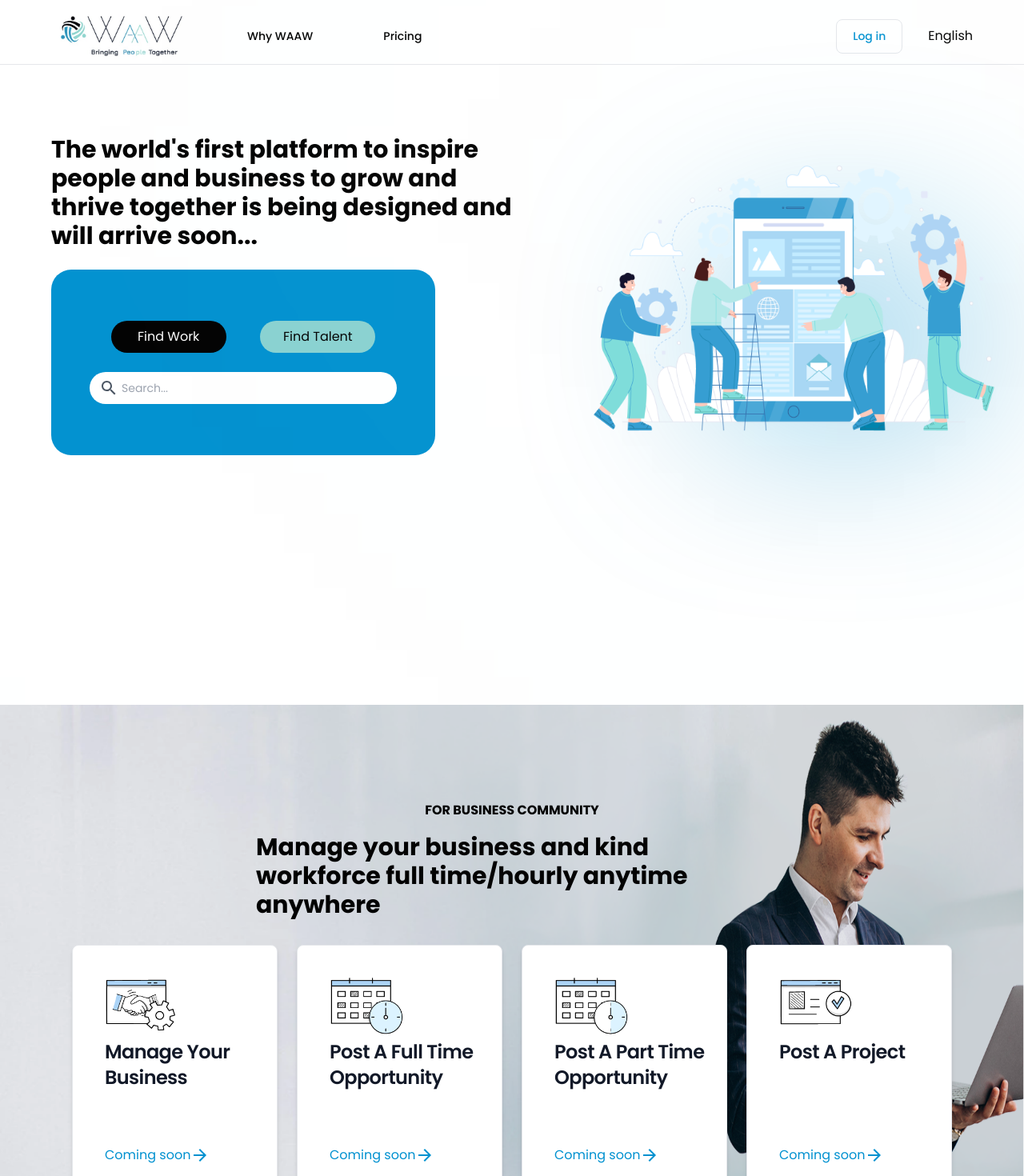
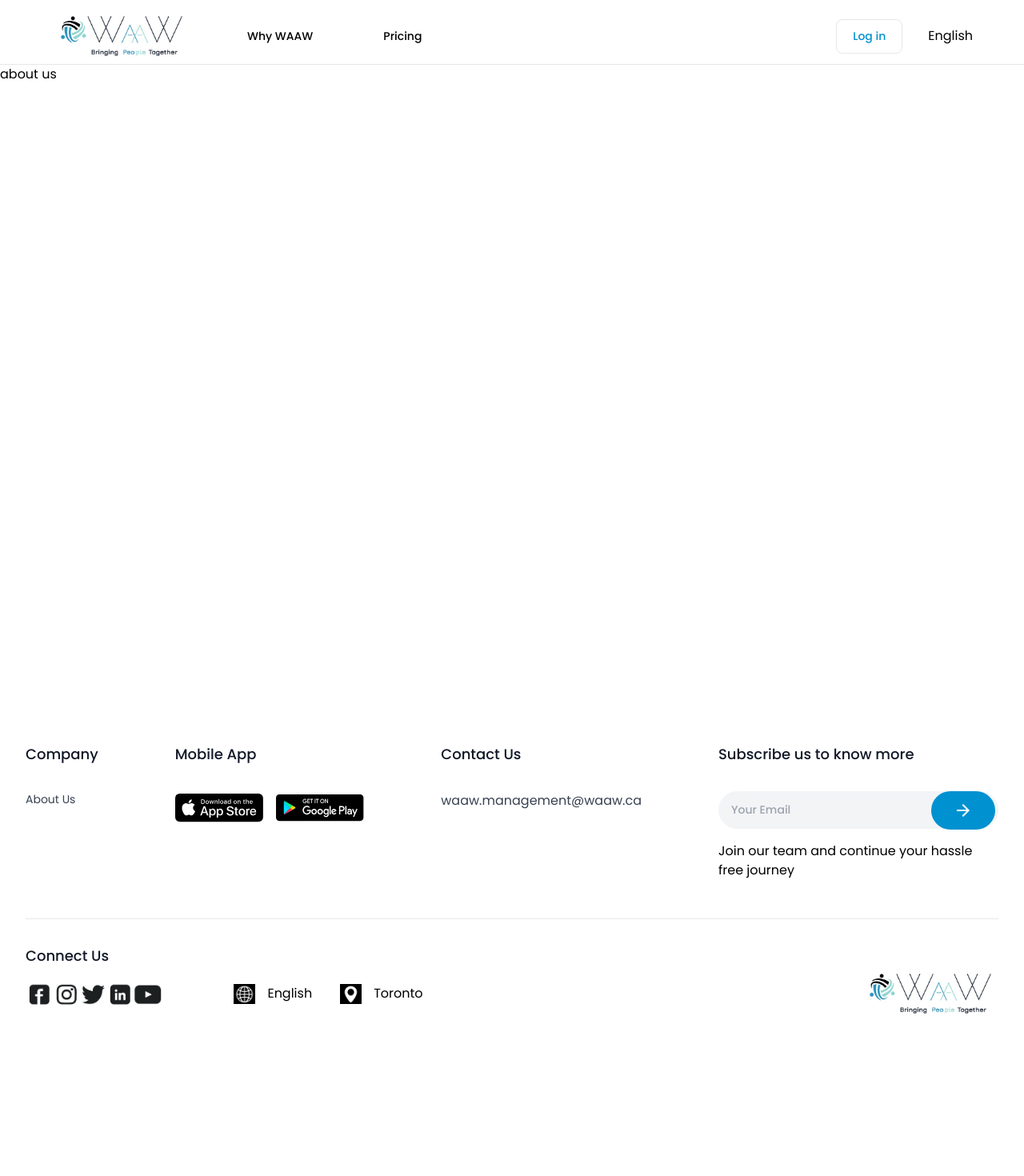
Before and after one commit to Surinder07/working-ui, a React (Vite) app: page /why-waaw in a window 1280 px wide. Shown: the top 1470 px of the page at 80% size. After the commit the page ends 1307 px from the top, so only its background shows below. Built offline with nearby package versions, Linux system fonts and the light colour scheme.

Commit message:
footer changes, email link, routing added

```diff
--- a/package.json
+++ b/package.json
@@ -15,7 +15,8 @@
     "@mui/material": "^5.10.9",
     "react": "^18.2.0",
     "react-dom": "^18.2.0",
-    "react-icons": "^4.4.0"
+    "react-icons": "^4.4.0",
+    "react-router-dom": "^6.4.2"
   },
   "devDependencies": {
     "@types/react": "^18.0.17",
--- a/src/App.jsx
+++ b/src/App.jsx
@@ -1,15 +1,60 @@
+// import styles from "./style";
+// import {
+//   Navbar,
+//   Hero,
+//   BusinessContainer,
+//   TalentContainer,
+//   Footer,
+// } from "./components";
+// import { height } from "@mui/system";
+// const App = () => (
+//   <div className="bg-primary w-full overflow-hidden">
+//     <div className={`${styles.paddingX} ${styles.flexCenter} h-[90px]`}>
+//       <div className={`${styles.boxWidth}`}>
+//         <Navbar />
+//       </div>
+//     </div>
+//     <hr className="mt-[-10px] bg-black" />
+
+//     <div className={`bg-primary ${styles.flexStart} h-[100vh]`}>
+//       <div className={`${styles.boxWidth}`}>
+//         <Hero />
+//       </div>
+//     </div>
+
+//     <div className={`bg-primary ${styles.flexStart} lg:h-[100vh]`}>
+//       <div className={`${styles.boxWidth}`}>
+//         <BusinessContainer />
+//       </div>
+//     </div>
+
+//     <div className={`bg-primary ${styles.flexStart} lg:h-[100vh]`}>
+//       <div className={`${styles.boxWidth}`}>
+//         <TalentContainer />
+//       </div>
+//     </div>
+
+//     <div className={`bg-primary ${styles.flexStart}`}>
+//       <div className={`${styles.boxWidth}`}>
+//         <Footer />
+//       </div>
+//     </div>
+//   </div>
+// );
+
+// export default App;
+
+import React from "react";
+import { BrowserRouter as Router, Route, Routes } from "react-router-dom";
+import { Footer, Navbar } from "./components";
+import AboutUs from "./pages/AboutUs";
+import Home from "./pages/Home";
+import Pricing from "./pages/Pricing";
 import styles from "./style";
-import {
-  Navbar,
-  Hero,
-  BusinessContainer,
-  TalentContainer,
-  Footer,
-} from "./components";
-import { height } from "@mui/system";
-// import TalentContainer from "./components/TalentContainer";
-// import Footer from "./components/Footer";
-const App = () => (
+
+const App = () => {
+  return (
+    <Router>
       <div className="bg-primary w-full overflow-hidden">
         <div className={`${styles.paddingX} ${styles.flexCenter} h-[90px]`}>
           <div className={`${styles.boxWidth}`}>
@@ -18,23 +63,11 @@ const App = () => (
         </div>
         <hr className="mt-[-10px] bg-black" />
 
-    <div className={`bg-primary ${styles.flexStart} h-[100vh]`}>
-      <div className={`${styles.boxWidth}`}>
-        <Hero />
-      </div>
-    </div>
-
-    <div className={`bg-primary ${styles.flexStart} lg:h-[100vh]`}>
-      <div className={`${styles.boxWidth}`}>
-        <BusinessContainer />
-      </div>
-    </div>
-
-    <div className={`bg-primary ${styles.flexStart} lg:h-[100vh]`}>
-      <div className={`${styles.boxWidth}`}>
-        <TalentContainer />
-      </div>
-    </div>
+        <Routes>
+          <Route path="/" element={<Home />} />
+          <Route path="/why-waaw" element={<AboutUs />} />
+          <Route path="/pricing" element={<Pricing />} />
+        </Routes>
 
         <div className={`bg-primary ${styles.flexStart}`}>
           <div className={`${styles.boxWidth}`}>
@@ -42,6 +75,8 @@ const App = () => (
           </div>
         </div>
       </div>
+    </Router>
   );
+};
 
 export default App;
--- a/src/assets/index.js
+++ b/src/assets/index.js
@@ -28,6 +28,7 @@ import Location from "./Location.png";
 import Close from "./close.png";
 import icon_5 from "./5icon.png";
 import icon_6 from "./6icon.png";
+import S1 from "./S1.png";
 
 export {
   card,
@@ -56,5 +57,6 @@ export {
   Location,
   Close,
   icon_5,
-  icon_6
+  icon_6,
+  S1
 };
--- a/src/components/Card.jsx
+++ b/src/components/Card.jsx
@@ -8,13 +8,15 @@ const Card = ({ icon, text }) => {
       <h5 className="mb-2 flex-1 text-2xl font-semibold tracking-tight text-gray-900  ml-[16px]">
         {text}
       </h5>
-      <a
+      {/* <a
         href="#"
         className="inline-flex items-center text-[#0091D0] hover:underline mt-[40px] ml-[16px]"
-      >
+      > */}
+      <p className="inline-flex items-center text-[#0091D0] mt-[40px] ml-[16px]">
         Coming soon
         <span>{<ArrowForward />}</span>
-      </a>
+      </p>
+      {/* </a> */}
     </div>
   );
 };
--- a/src/components/Footer.jsx
+++ b/src/components/Footer.jsx
@@ -1,5 +1,6 @@
 import { ArrowForward } from "@mui/icons-material";
 import React from "react";
+import { Link } from "react-router-dom";
 import {
   apple,
   facebook,
@@ -18,8 +19,8 @@ const Footer = () => {
   return (
     <div>
       <footer aria-label="Site Footer" className="bg-white">
-        <div className="mx-auto max-w-6xl px-10 sm:px-6 lg:px-8">
-          <div className="mt-12 grid grid-cols-1 gap-8 sm:grid-cols-2 lg:grid-cols-4">
+        <div className="mx-auto max-w-7xl px-10 sm:px-6 lg:px-8">
+          <div className="mt-12 grid grid-cols-1 gap-8 sm:grid-cols-2 lg:flex lg:flex-row lg:gap-[96px]">
             <div className="text-center sm:text-left">
               <p className="text-lg font-medium text-gray-900 font-poppins">
                 Company
@@ -27,16 +28,14 @@ const Footer = () => {
 
               <nav aria-label="Footer About Nav" className="mt-8">
                 <ul className="space-y-4 text-sm">
-                  <li>
-                    <a
+                  <Link
+                    to="/why-waaw"
                     className="text-gray-700 transition hover:text-gray-700/75 font-poppins"
-                      href="/"
                   >
                     About Us
-                    </a>
-                  </li>
+                  </Link>
 
-                  <li>
+                  {/* <li>
                     <a
                       className="text-gray-700 transition hover:text-gray-700/75 font-poppins"
                       href="/"
@@ -61,12 +60,12 @@ const Footer = () => {
                     >
                       Legal
                     </a>
-                  </li>
+                  </li> */}
                 </ul>
               </nav>
             </div>
 
-            <div className="text-center sm:text-left">
+            {/* <div className="text-center sm:text-left">
               <p className="text-lg font-medium text-gray-900 font-poppins">
                 Resources
               </p>
@@ -110,6 +109,29 @@ const Footer = () => {
                   </li>
                 </ul>
               </nav>
+            </div> */}
+
+            <div className="text-center sm:text-left">
+              <p className="text-lg font-medium text-gray-900 font-poppins">
+                Mobile App
+              </p>
+
+              <div className="flex flex-row gap-4 mt-8">
+                  <a href="">
+                    <img
+                      src={apple}
+                      alt="google_play"
+                      className="w-[128.86px] h-[42.05px] object-contain mr-5 cursor-pointer"
+                    />
+                  </a>
+                  <a href="">
+                    <img
+                      src={google}
+                      alt="google_play"
+                      className="w-[128.86px] h-[42.05px] object-contain mr-5 cursor-pointer"
+                    />
+                  </a>
+                </div>
             </div>
 
             <div className="text-center sm:text-left ">
@@ -117,11 +139,9 @@ const Footer = () => {
                 Contact Us
               </p>
 
-              <nav aria-label="Footer Resources Nav">
-                <a href="#" className="font-poppins">
-                  waaw.management@waaw.ca
-                </a>
-                <h3 className="font-bold text-black mt-[38px] font-poppins">
+              <nav aria-label="Footer Resources Nav"  className="mt-8">
+                <a href="mailto:waaw.management@waaw.ca" className="text-gray-700 transition hover:text-gray-700/75">waaw.management@waaw.ca</a>
+                {/* <h3 className="font-bold text-black mt-[38px] font-poppins">
                   Mobile App
                 </h3>
                 <div className="flex flex-row gap-4">
@@ -139,7 +159,7 @@ const Footer = () => {
                       className="w-[128.86px] h-[42.05px] object-contain mr-5 cursor-pointer"
                     />
                   </a>
-                </div>
+                </div> */}
               </nav>
             </div>
 
@@ -171,7 +191,7 @@ const Footer = () => {
                 </div>
                 <h3 className="font-poppins mt-4">
                   {" "}
-                  Join our team and continue your hassle journey
+                  Join our team and continue your hassle free journey
                 </h3>
               </nav>
             </div>
@@ -242,19 +262,19 @@ const Footer = () => {
                   </a>
                 </div>
               </div>
-              <div className="links flex">
+              <div className="links flex flex-1 ml-[90px]">
                 <a href="#">
                   <img
                     src={Globe}
                     alt="Globe"
                     style={{
                       height: 25,
-                      marginRight: 25,
+                      marginRight: 15,
                       backgroundColor: "black",
                     }}
                   />
                 </a>
-                <h3 href="#" style={{ marginRight: 15 }}>
+                <h3 href="#" style={{ marginRight: 35 }}>
                   English
                 </h3>
                 <a href="#">
@@ -263,7 +283,7 @@ const Footer = () => {
                     alt="Location"
                     style={{
                       height: 25,
-                      marginRight: 25,
+                      marginRight: 15,
                       backgroundColor: "black",
                     }}
                   />
@@ -274,11 +294,13 @@ const Footer = () => {
               </div>
 
               <div>
+                <Link to="/">
                   <img
                     src={logo}
                     alt="hoobank"
                     className="w-[173px] h-[66px] sm:flex hidden"
                   />
+                </Link>
               </div>
             </div>
           </div>
--- a/src/components/Hero.jsx
+++ b/src/components/Hero.jsx
@@ -11,15 +11,14 @@ const Hero = () => {
     >
       <div className={`flex-1 flex items-start flex-col xl:px-0 sm:px-16 px-6`}>
         {/* <div className="flex flex-row items-center py-[6px] mb-2">
-          <p className={`${styles.paragraph}`}>
-            WE ARE THE WORLDS FIRST PLATFORM
-          </p>
+          <p className={`${styles.paragraph}`}>Coming soon</p>
         </div> */}
 
         <h3 className="text-3xl font-bold ">
-        The world's first platform to inspire people and business to grow and thrive together is being designed and will arrive soon...
+          The world's first platform to inspire people and business to grow and
+          thrive together
         </h3>
-        <div className="bg-[#0091D0] mt-6 flex flex-col justify-center align-center rounded-[25px] gap-6 px-[4rem] py-[3rem] sm:px-[11rem] sm:py-[5rem] md:px-[4rem] md:py-[3rem] lg:px-[3rem] lg:py-[4rem] searchcontainer">
+        <div className="bg-[#0091D0] mt-[60px] flex flex-col justify-center align-center rounded-[25px] gap-6 px-[4rem] py-[3rem] sm:px-[11rem] sm:py-[5rem] md:px-[4rem] md:py-[3rem] lg:px-[3rem] lg:py-[4rem] searchcontainer">
           <div className="flex flex-row gap-4 justify-evenly align-center">
             <div>
               <input
--- a/src/components/Navbar.jsx
+++ b/src/components/Navbar.jsx
@@ -6,17 +6,19 @@ import { navLinks } from "../constants";
 import Button from "./Button";
 import {MenuIcon} from '@mui/icons-material/Menu';
 import {CloseIcon} from '@mui/icons-material/Close';
+import { Link } from "react-router-dom";
 const Navbar = () => {
   const [active, setActive] = useState("Home");
   const [toggle, setToggle] = useState(false);
 
   return (
     <nav className="w-full flex py-6 justify-between items-center navbar gap-6">
+      <Link to='/'>
       <img
         src={logo}
         alt="hoobank"
         className="w-[173px] h-[66px] sm:flex hidden "
-      />
+      /></Link>
 
       <ul className="list-none sm:flex hidden justify-end items-center ">
         {navLinks.map((nav, index) => (
@@ -27,7 +29,8 @@ const Navbar = () => {
             } ${index === navLinks.length - 1 ? "mr-0" : "mr-10"} ml-12`}
             onClick={() => setActive(nav.title)}
           >
-            <a href={`#${nav.id}`}>{nav.title}</a>
+            {/* <a href={`#${nav.id}`}>{nav.title}</a> */}
+            <Link to={`${nav.link}`}>{nav.title}</Link>
           </li>
         ))}
       </ul>
--- a/src/constants/index.js
+++ b/src/constants/index.js
@@ -1,11 +1,13 @@
 
 export const navLinks = [
   {
-    id: "Why WAAW",
+    id: 1,
     title: "Why WAAW",
+    link:"why-waaw"
   },
   {
-    id: "Pricing",
+    id: 2,
     title: "Pricing",
+    link:"pricing"
   },
 ];
--- /dev/null
+++ b/src/pages/AboutUs.jsx
@@ -0,0 +1,16 @@
+import React from "react";
+import styles from "../style";
+
+const AboutUs = () => {
+  return (
+    <div className="bg-primary w-full overflow-hidden">
+      <div className={`bg-primary ${styles.flexStart} h-[100vh]`}>
+        <div className={`${styles.boxWidth}`}>
+          about us
+        </div>
+      </div>
+    </div>
+  );
+};
+
+export default AboutUs;
--- /dev/null
+++ b/src/pages/Home.jsx
@@ -0,0 +1,47 @@
+import styles from "../style";
+import {
+  Navbar,
+  Hero,
+  BusinessContainer,
+  TalentContainer,
+  Footer,
+} from "../components";
+import { height } from "@mui/system";
+// import TalentContainer from "./components/TalentContainer";
+// import Footer from "./components/Footer";
+const Home = () => (
+  <div className="bg-primary w-full overflow-hidden">
+    {/* <div className={`${styles.paddingX} ${styles.flexCenter} h-[90px]`}>
+      <div className={`${styles.boxWidth}`}>
+        <Navbar />
+      </div>
+    </div>
+    <hr className="mt-[-10px] bg-black" /> */}
+
+    <div className={`bg-primary ${styles.flexStart} h-[100vh]`}>
+      <div className={`${styles.boxWidth}`}>
+        <Hero />
+      </div>
+    </div>
+
+    <div className={`bg-primary ${styles.flexStart} lg:h-[100vh]`}>
+      <div className={`${styles.boxWidth}`}>
+        <BusinessContainer />
+      </div>
+    </div>
+
+    <div className={`bg-primary ${styles.flexStart} lg:h-[100vh]`}>
+      <div className={`${styles.boxWidth}`}>
+        <TalentContainer />
+      </div>
+    </div>
+
+    {/* <div className={`bg-primary ${styles.flexStart}`}>
+      <div className={`${styles.boxWidth}`}>
+        <Footer />
+      </div>
+    </div> */}
+  </div>
+);
+
+export default Home;
--- /dev/null
+++ b/src/pages/Pricing.jsx
@@ -0,0 +1,16 @@
+import React from 'react'
+import styles from '../style'
+
+const Pricing = () => {
+  return (
+    <div className="bg-primary w-full overflow-hidden">
+      <div className={`bg-primary ${styles.flexStart} h-[100vh]`}>
+        <div className={`${styles.boxWidth}`}>
+          Pricing
+        </div>
+      </div>
+    </div>
+  )
+}
+
+export default Pricing
```
Also changed, not shown: src/components/BusinessContainer.jsx (+5 -2 lines), src/assets/S1.png (added), 1 other file (tests, documents, lock files or other folders). Lines whose indentation alone changed are shown as unchanged.
